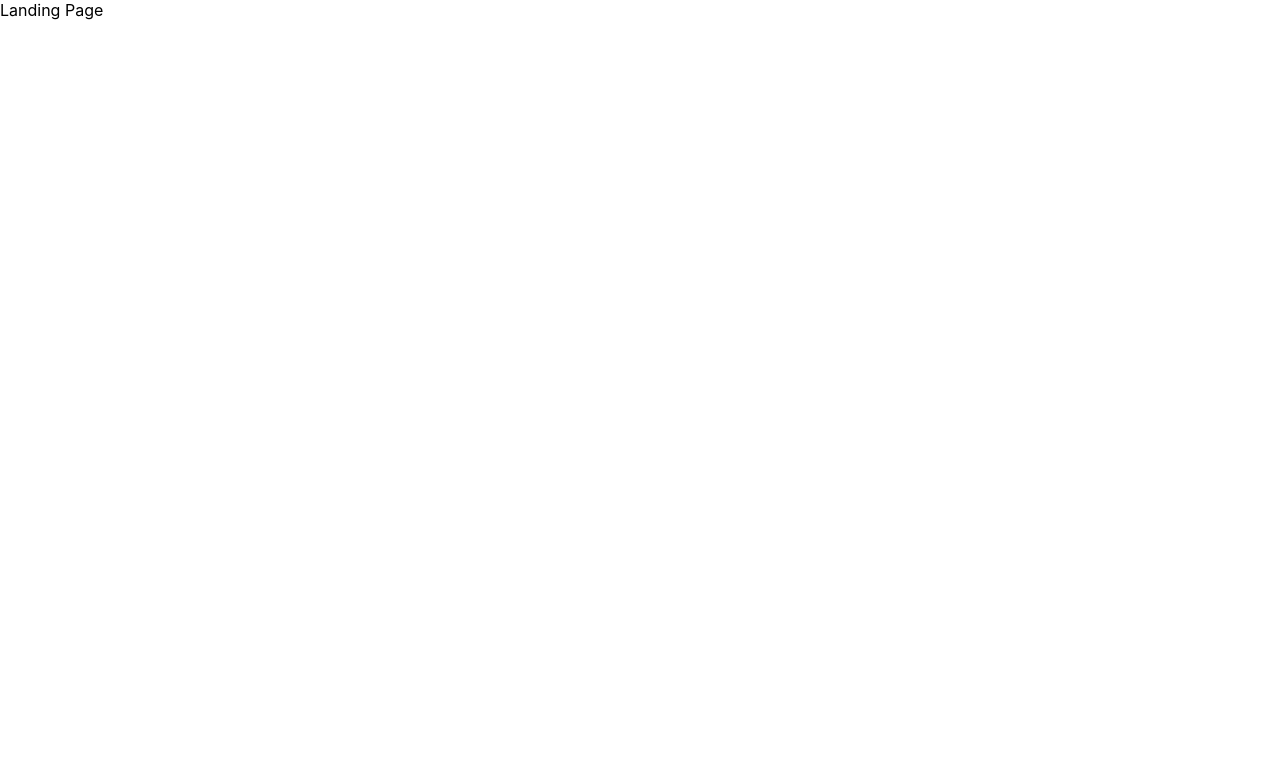
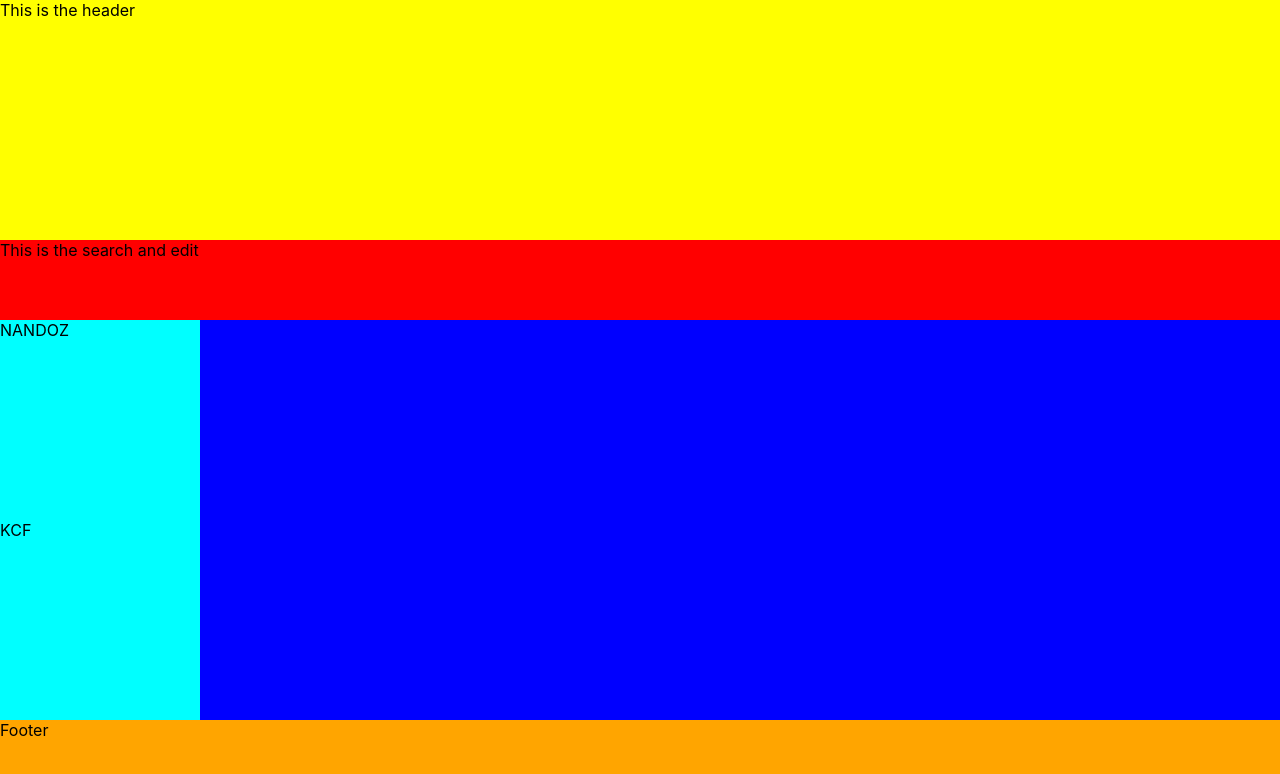
Before and after one commit to SE701ProjectGroup4/git-brunching, a React (Create React App) app in the folder frontend/: page / in a window 1280 px wide. Shown: the top 774 px of the page. Built offline with nearby package versions, Linux system fonts and the light colour scheme.

Commit message:
Added placeholders for landing page

```diff
--- a/frontend/package.json
+++ b/frontend/package.json
@@ -3,6 +3,8 @@
   "version": "0.1.0",
   "private": true,
   "dependencies": {
+    "@material-ui/core": "^4.9.5",
+    "@material-ui/icons": "^4.9.1",
     "@testing-library/jest-dom": "^4.2.4",
     "@testing-library/react": "^9.5.0",
     "@testing-library/user-event": "^7.2.1",
@@ -36,7 +38,6 @@
     "eslint": "^6.8.0",
     "eslint-config-airbnb": "^18.0.1",
     "eslint-plugin-import": "^2.20.1",
-    "eslint-plugin-jsx-a11y": "^6.2.3",
     "eslint-plugin-react": "^7.19.0",
     "eslint-plugin-react-hooks": "^1.7.0",
     "react-router": "^5.1.2",
--- a/frontend/src/App.css
+++ b/frontend/src/App.css
@@ -0,0 +1,5 @@
+.App {
+    position: absolute;
+    height: 100%;
+    width: 100%;
+}
--- a/frontend/src/App.js
+++ b/frontend/src/App.js
@@ -1,4 +1,4 @@
-import React from "react";
+import React, { useState } from "react";
 import "./App.css";
 import {
   BrowserRouter as Router, Route, Switch,
@@ -7,16 +7,21 @@ import LandingPage from "./landing/LandingPage";
 import BookingPage from "./booking/BookingPage";
 import NotFound from "./general/NotFound";
 
-const App = () => (
+const App = () => {
+  const [currentRestaurant, setRestaurant] = useState("");
+  return (
     <div className="App">
       <Router>
         <Switch>
-        <Route path="/booking" component={BookingPage} />
-        <Route exact path="/" component={LandingPage} />
+          {/* A state is stored instead of creating a different route for each booking page because
+          it was easier to implement */}
+          <Route path="/booking" component={() => <BookingPage currentRestaurant={currentRestaurant} />} />
+          <Route exact path="/" component={() => <LandingPage setRestaurant={setRestaurant} />} />
           <Route path="" component={NotFound} />
         </Switch>
       </Router>
     </div>
   );
+};
 
 export default App;
--- a/frontend/src/booking/BookingPage.js
+++ b/frontend/src/booking/BookingPage.js
@@ -1,9 +1,32 @@
 import React from "react";
+import NotFound from "../general/NotFound";
 
-const BookingPage = () => (
-  <div>
-    This is a booking
-  </div>
-);
+const renderPage = (currentRestaurant) => {
+  switch (currentRestaurant) {
+    case "Nandoz":
+      return (
+        <div>
+          Nandoz
+        </div>
+      );
+    case "KCF":
+      return (
+        <div>
+          KCF
+        </div>
+      );
+    default:
+      return <NotFound />;
+  }
+};
+
+const BookingPage = (props) => {
+  const { currentRestaurant } = props;
+  return (
+    <div>
+      {renderPage(currentRestaurant)}
+    </div>
+  );
+};
 
 export default BookingPage;
--- /dev/null
+++ b/frontend/src/general/helperFunctions.js
@@ -0,0 +1,6 @@
+
+const changePath = (path, history) => {
+  history.push(path);
+};
+
+export default changePath;
--- a/frontend/src/landing/LandingPage.js
+++ b/frontend/src/landing/LandingPage.js
@@ -1,9 +1,49 @@
 import React from "react";
+import { useHistory } from "react-router";
+import style from "./LandingPage.module.css";
+import changePath from "../general/helperFunctions";
 
-const LandingPage = () => (
-  <div>
-    Landing Page
-  </div>
-);
+const LandingPage = (props) => {
+  const { setRestaurant } = props;
+  const history = useHistory();
+  const toBooking = (restaurant) => {
+    changePath("/booking", history);
+    setRestaurant(restaurant);
+  };
+
+  return (
+    <div className={style.landingPageContainer}>
+      <div className={style.header}>
+        This is the header
+      </div>
+      <div className={style.searchContainer}>
+        This is the search and edit
+      </div>
+      <div className={style.tileContainer}>
+        {/* Placeholder for tiles */}
+        <div
+          className={style.tile}
+          role="button"
+          tabIndex={0}
+          onClick={() => toBooking("Nandoz")}
+        >
+          NANDOZ
+        </div>
+        <div
+          tabIndex={0}
+          className={style.tile}
+          role="button"
+          onClick={() => toBooking("KCF")}
+        >
+          KCF
+        </div>
+      </div>
+      {/* Probably make it it's own component */}
+      <div className={style.footer}>
+        Footer
+      </div>
+    </div>
+  );
+};
 
 export default LandingPage;
--- /dev/null
+++ b/frontend/src/landing/LandingPage.module.css
@@ -0,0 +1,30 @@
+.landingPageContainer {
+    display: grid;
+    grid-template-rows: 30% 10% auto 10%;
+    height: 100%;
+    width: 100%;
+}
+
+.header {
+    height: 100%;
+    width: 100%;
+    background-color: yellow;
+}
+
+.searchContainer {
+    background-color: red;
+}
+
+.tileContainer {
+    background-color: blue;
+}
+
+.tile {
+    height: 200px;
+    width: 200px;
+    background-color: aqua;
+}
+
+.footer {
+    background-color: orange;
+}
```
Also changed, not shown: frontend/.eslintrc.js, 1 other file (tests, documents, lock files or other folders). Lines whose indentation alone changed are shown as unchanged.
